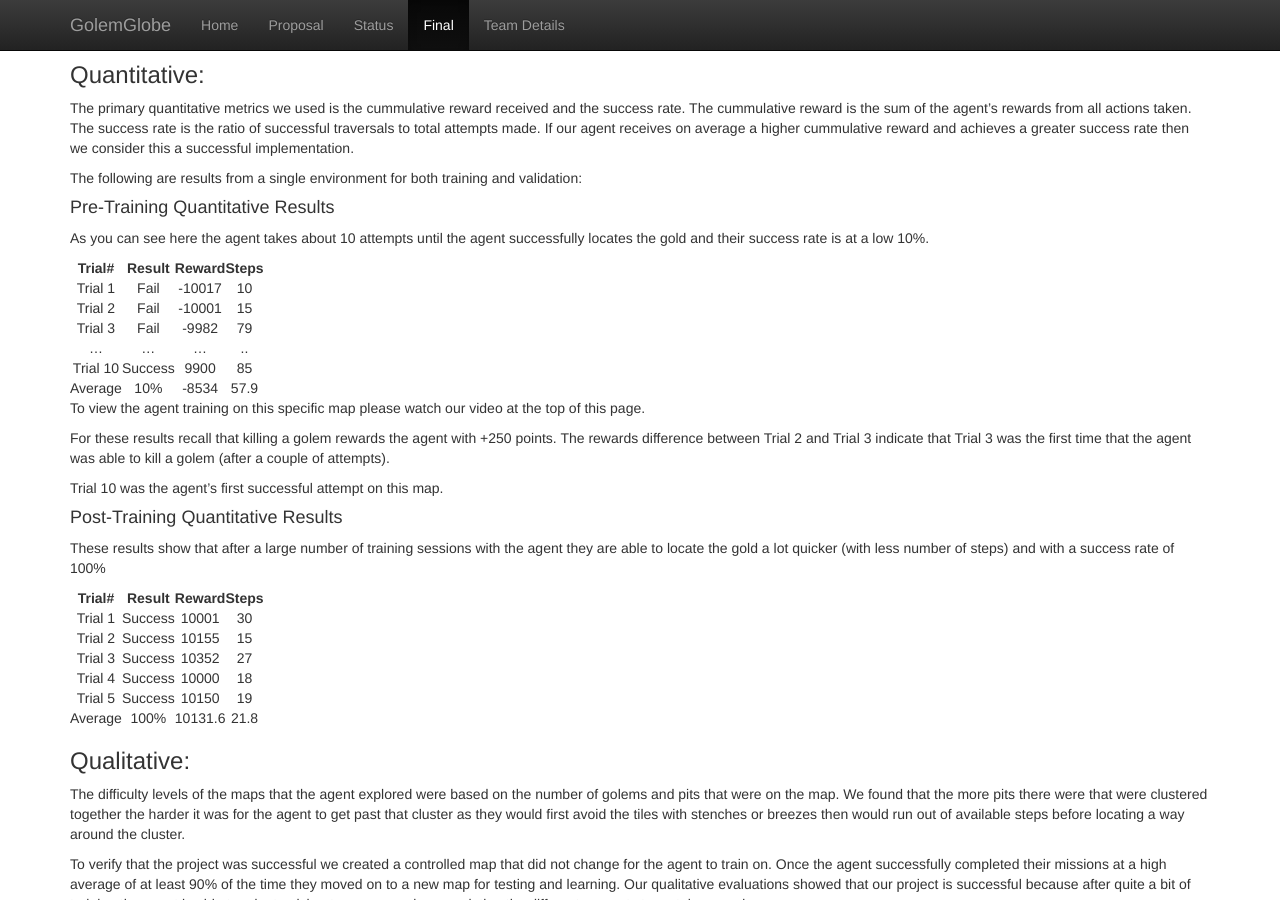
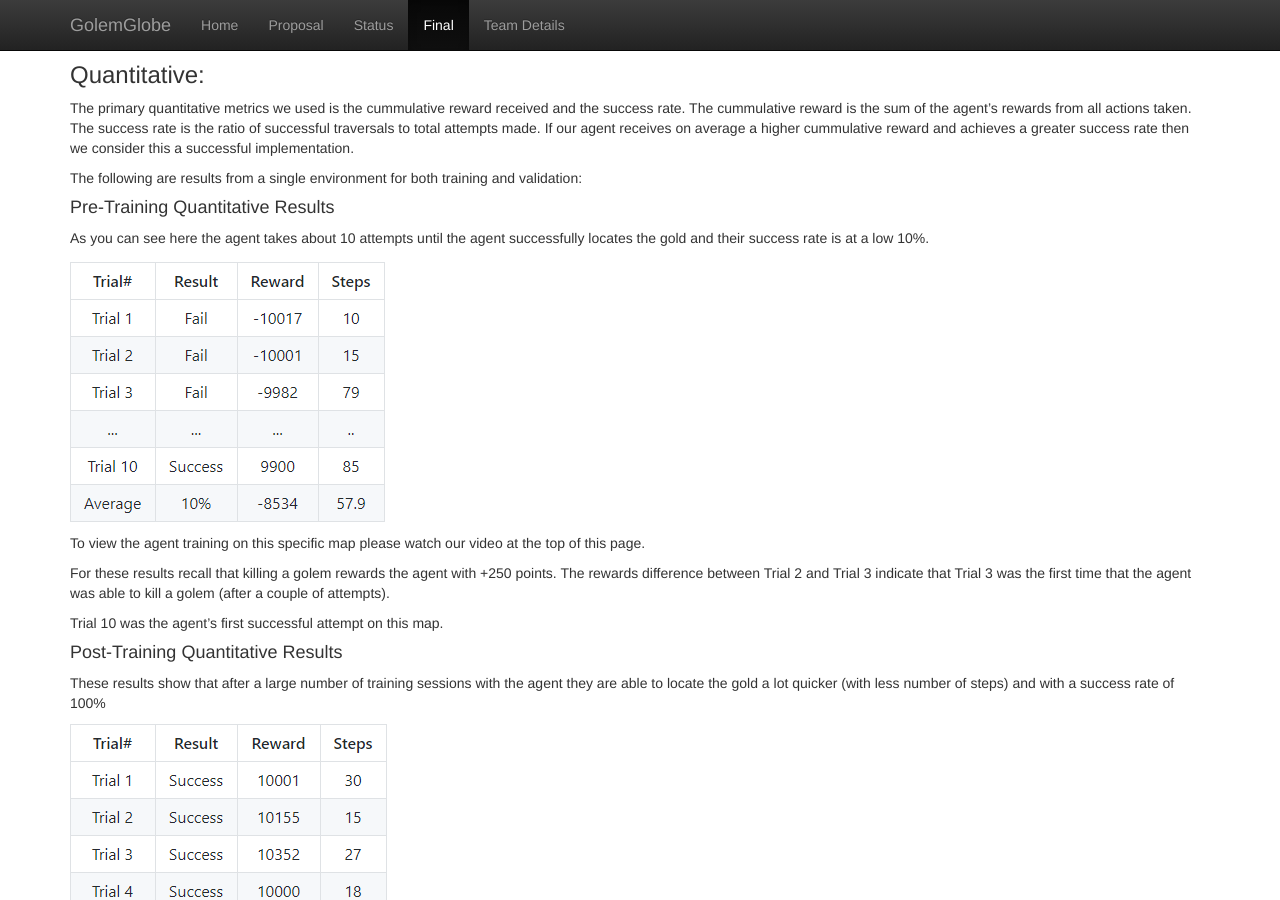
Before and after one commit to SalehO/GolumGlobe, a Jekyll site: the page built from docs/final.md, in a window 1280 px wide and 900 px high, scrolled down 2344 px. Built offline with Jekyll 4.4.1, drawn with Linux system fonts in a browser that asks for light colours.

Commit message:
Update final.md

```diff
--- a/docs/final.md
+++ b/docs/final.md
@@ -65,14 +65,7 @@ The following are results from a single environment for both training and valida
 #### Pre-Training Quantitative Results
 As you can see here the agent takes about 10 attempts until the agent successfully locates the gold and their success rate is at a low 10%.
 
-| Trial#   | Result  | Reward | Steps |
-|:-------:|:-------:|:------:|:-----:|
-| Trial 1  | Fail | -10017    | 10    |
-| Trial 2  | Fail | -10001    | 15    |
-| Trial 3  | Fail | -9982    | 79    |
-| ... | ... | ...    | ..    |
-| Trial 10  | Success | 9900    | 85    |
-| Average | 10%    | -8534  | 57.9  |
+<img src="final_training_table.PNG">
 
 To view the agent training on this specific map please watch our video at the top of this page.
 
@@ -83,14 +76,7 @@ Trial 10 was the agent's first successful attempt on this map.
 #### Post-Training Quantitative Results
 These results show that after a large number of training sessions with the agent they are able to locate the gold a lot quicker (with less number of steps) and with a success rate of 100%
 
-| Trial#   | Result  | Reward | Steps |
-|:-------:|:-------:|:------:|:-----:|
-| Trial 1  | Success | 10001    | 30    |
-| Trial 2  | Success | 10155    | 15    |
-| Trial 3  | Success | 10352    | 27    |
-| Trial 4  | Success | 10000    | 18    |
-| Trial 5  | Success | 10150    | 19    |
-| Average | 100%    | 10131.6  | 21.8  |
+<img src="final_validation_table.PNG">
 
 
 ### Qualitative:
```
